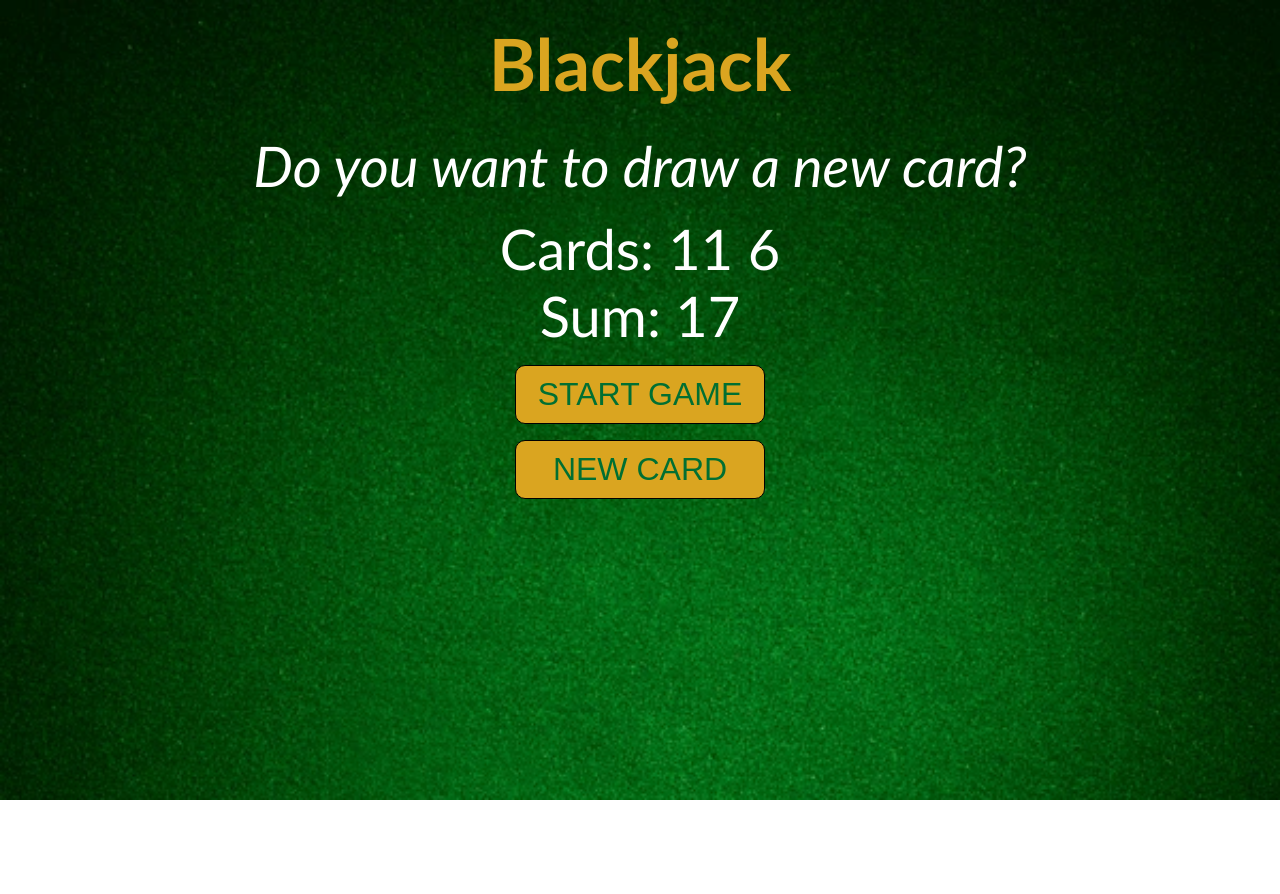
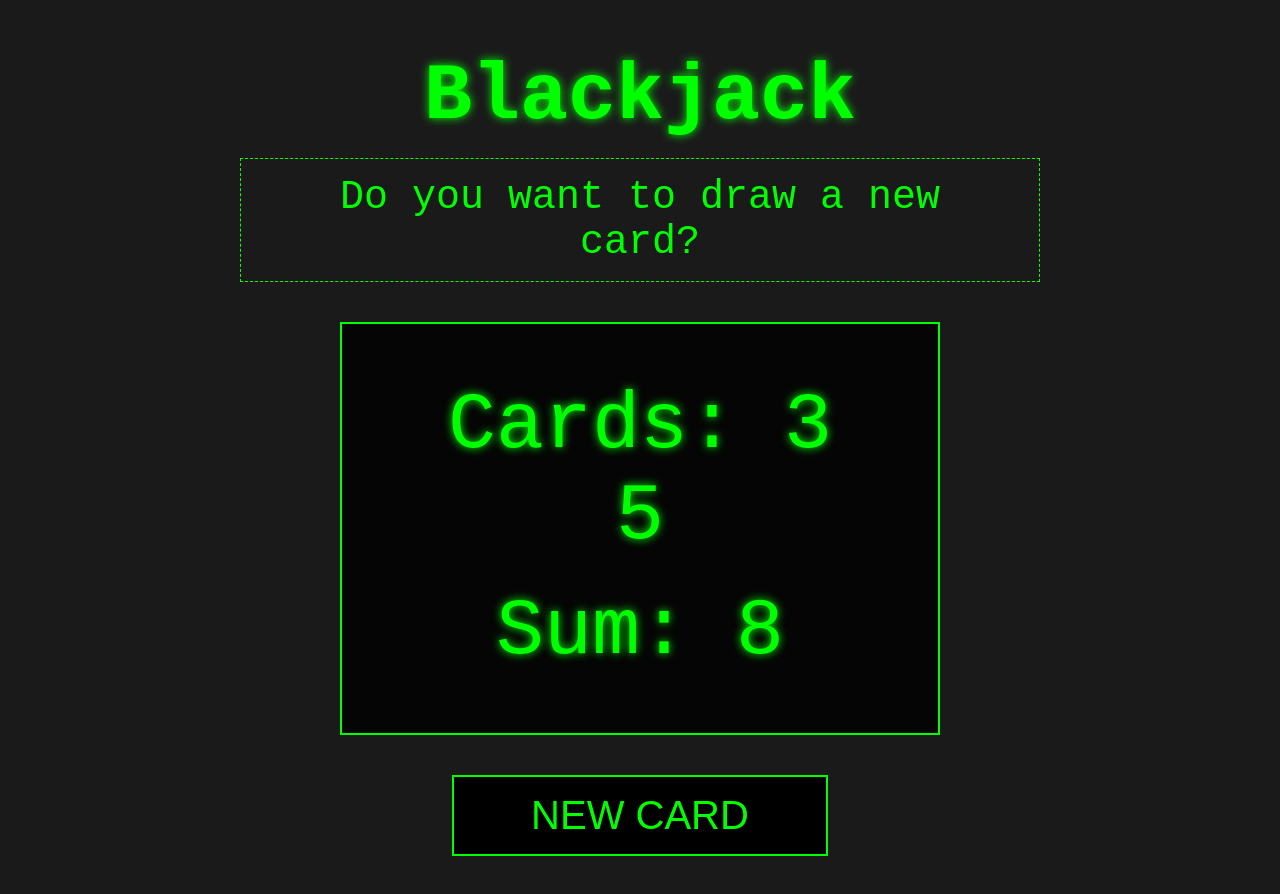
Before and after one commit to Hea092024/blackjack, a plain HTML site: page index.html in a window 1280 px wide. Both pictures are taken after a click on the button "START GAME". Before the commit the page ends 800 px from the top, so only its background shows below. Drawn offline with Linux system fonts and the light colour scheme.

Commit message:
added restart option, new card option + fallout theme styling

```diff
--- a/index.html
+++ b/index.html
@@ -7,14 +7,15 @@
     <script src="script.js" defer></script>
     <title>BlackJack</title>
   </head>
-  <body>
+<body>
     <h1>Blackjack</h1>
     <p id="message-el">Want to play a round?</p>
-   <div id="buttons">
-    <p id="cards-el">Cards:</p>
-    <p id="sum-el">Sum:</p>
-</div>
-<button onclick="startGame()">START GAME</button>
-<button onclick="newCard()">NEW CARD</button>
+    <div id="buttons">
+      <p id="cards-el">Cards:</p>
+      <p id="sum-el">Sum:</p>
+    </div>
+    <button id="start-btn" onclick="startGame()">START GAME</button>
+    <button id="new-card-btn" onclick="newCard()" style="display: none;">NEW CARD</button>
+    <button id="restart-btn" onclick="restartGame()" style="display: none;">RESTART GAME</button>
   </body>
 </html>
--- a/script.js
+++ b/script.js
@@ -1,37 +1,71 @@
-let firstCard = Math.floor(Math.random() * 11 + 1)
-let secondCard = Math.floor(Math.random() * 11 + 1);
-let cards = [firstCard, secondCard]
-let sum = firstCard + secondCard
-let hasBlackJack = false
-let isAlive = true
-let message = ""
+let firstCard = Math.floor(Math.random() * 5 + 1);
+let secondCard = Math.floor(Math.random() * 6 + 1);
+let cards = [firstCard, secondCard];
+let sum = firstCard + secondCard;
+let hasBlackJack = false;
+let isAlive = true;
+let message = "";
 
-let messageEl = document.getElementById("message-el")
-let sumEl = document.querySelector("#sum-el")
-let cardsEl = document.querySelector("#cards-el")
+let messageEl = document.getElementById("message-el");
+let sumEl = document.querySelector("#sum-el");
+let cardsEl = document.querySelector("#cards-el");
+let startGameButton = document.querySelector("#start-btn");
+let newCardButton = document.querySelector("#new-card-btn");
+let restartGameButton = document.querySelector("#restart-btn");
 
-function renderGame () {
-    sumEl.textContent = "Sum: " + sum
-    cardsEl.textContent = "Cards: " + cards [0] + " " + cards [1]
-    if (sum < 20) {
-        message = " Do you want to draw a new card?"
-    } else if ( sum === 21) {
-        message = " Wohoo, You've got Blackjack!"
-    }else {
-        message = "You're out of the game!"
-        isAlive = false
-    }
-    messageEl.textContent = message
-}
-// console.log(message)
+function renderGame() {
+  sumEl.textContent = "Sum: " + sum;
+  cardsEl.textContent = "Cards: " + cards.join(" ");
 
-function newCard () {
-    console.log(" Drawing a new card from the deck!")
-    let thirdCard = Math.floor(Math.random() * 11) + 1
-    sum += thirdCard
-    startGame()
+  if (sum < 20) {
+    message = "Do you want to draw a new card?";
+  } else if (sum === 21) {
+    message = "Wohoo, You've got Blackjack!";
+    hasBlackJack = true;
+    newCardButton.style.display = "none";
+    restartGameButton.style.display = "inline";
+  } else if (sum === 20) {
+    message = "You have a sum of 20, would you like to draw a new card?";
+  } else {
+    message = "You're out of the game!";
+    isAlive = false;
+    newCardButton.style.display = "none";
+    restartGameButton.style.display = "inline";
+  }
+
+  messageEl.textContent = message;
 }
 
-function startGame (){
-    renderGame()
+function newCard() {
+  if (isAlive && !hasBlackJack) {
+    let thirdCard = Math.floor(Math.random() * 11) + 1;
+    cards.push(thirdCard);
+    sum += thirdCard;
+    renderGame();
+  }
 }
+
+function startGame() {
+  firstCard = Math.floor(Math.random() * 5 + 1);
+  secondCard = Math.floor(Math.random() * 6 + 1);
+  cards = [firstCard, secondCard];
+  sum = firstCard + secondCard;
+  isAlive = true;
+  hasBlackJack = false;
+  message = "";
+
+  startGameButton.style.display = "none";
+  newCardButton.style.display = "inline";
+  restartGameButton.style.display = "none";
+
+  renderGame();
+}
+
+function restartGame() {
+  startGame();
+  restartGameButton.style.display = "none";
+}
+
+document.getElementById("start-btn").onclick = startGame;
+document.getElementById("new-card-btn").onclick = newCard;
+document.getElementById("restart-btn").onclick = restartGame;
--- a/style.css
+++ b/style.css
@@ -1,44 +1,63 @@
 * {
+    box-sizing: border-box;
     margin: 0;
     padding: 0;
-    box-sizing: border-box;
 }
 
 body {
-    background: url(./assets/table.webp);
-    background-size: cover;
+    background: #1a1a1a;
+    color: #00ff00;
+    font-family: 'VT323', monospace;
+    padding: 4vw;
     display: flex;
     flex-direction: column;
     align-items: center;
-    font-size: 3.5rem;
-    color: white;
-    gap: 1rem;
-    font-family: 'Trebuchet MS', 'Lucida Sans Unicode', 'Lucida Grande', 'Lucida Sans', Arial, sans-serif;
-}
-#buttons{
-    display: flex;
-    flex-direction: column;
-    align-items: center;
+    overflow: none;
 }
 
-button{
-    color: #016f32;
-    font-size: 2rem;
-    padding: 10px 10px;
-    background: goldenrod;
-    border: 1px solid black;
-    border-radius: 10px;
-    width: 250px;
+
+h1 {
+    font-size: clamp(3rem, 8vw, 5rem);
+    text-shadow: 0 0 10px #00ff00;
+    margin-left: auto;
+    margin-right: auto;
+}
+
+#buttons {
+    background: rgba(0,0,0,0.8);
+    padding: 4vh 6vw;
+    border: 2px solid #00ff00;
+    margin: 3vh auto;
+    /* width: 90%; */
+    max-width: 600px;
+}
+
+button {
+    background: #000;
+    color: #00ff00;
+    border: 2px solid #00ff00;
+    font-size: clamp(1.5rem, 4vw, 2.5rem);
+    padding: 2vh 6vw;
+    margin: 2vh 0;
+    transition: all 0.2s;
+}
+
+button:active {
+    background: #00ff0022;
+}
+
+#cards-el, #sum-el {
+    font-size: clamp(3rem, 8vw, 5rem);
+    text-align: center;
+    margin: 3vh 0;
+    text-shadow: 0 0 10px #00ff00;
 }
 
 #message-el {
-    font-style: italic;
+    font-size: clamp(1.5rem, 4vw, 2.5rem);
+    text-align: center;
+    padding: 2vh 4vw;
+    margin: 2vh auto;
+    max-width: 800px;
+    border: 1px dashed #00ff00;
 }
-
-h1 {
-    text-align: center;
-    margin-top: 20px;
-    margin-bottom: 10px;
-    font-size: 4.5rem;
-    color: goldenrod;
-}
```
